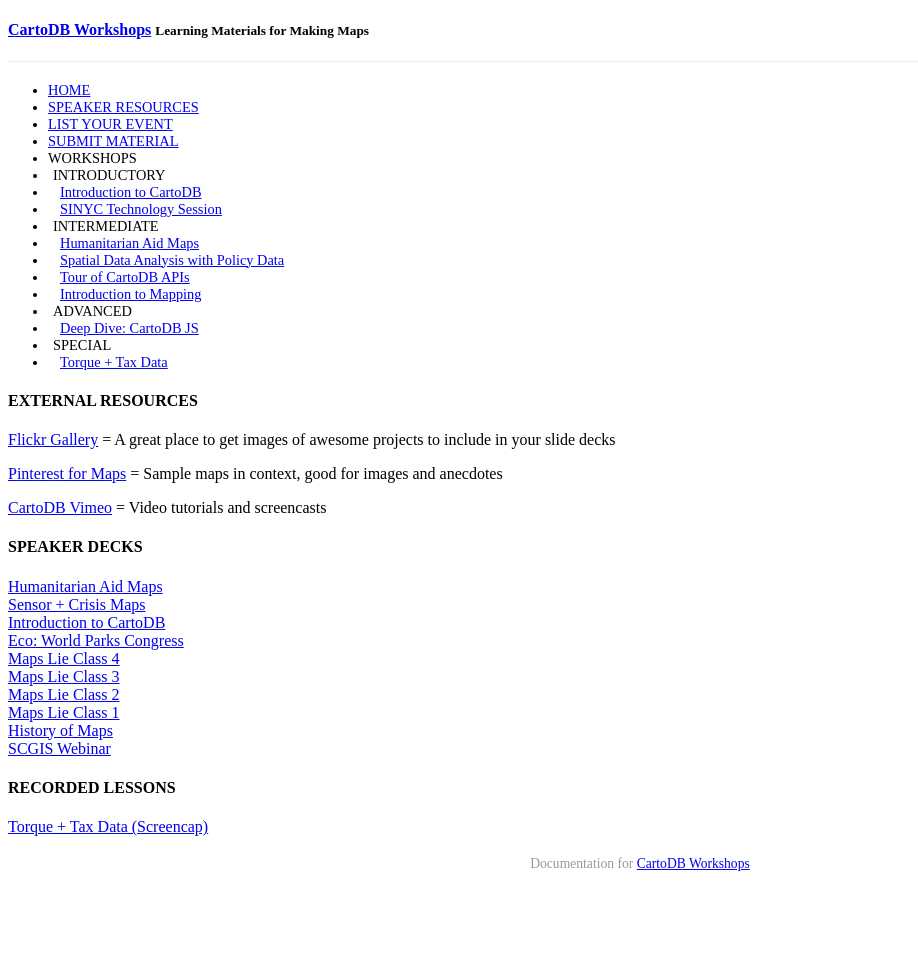
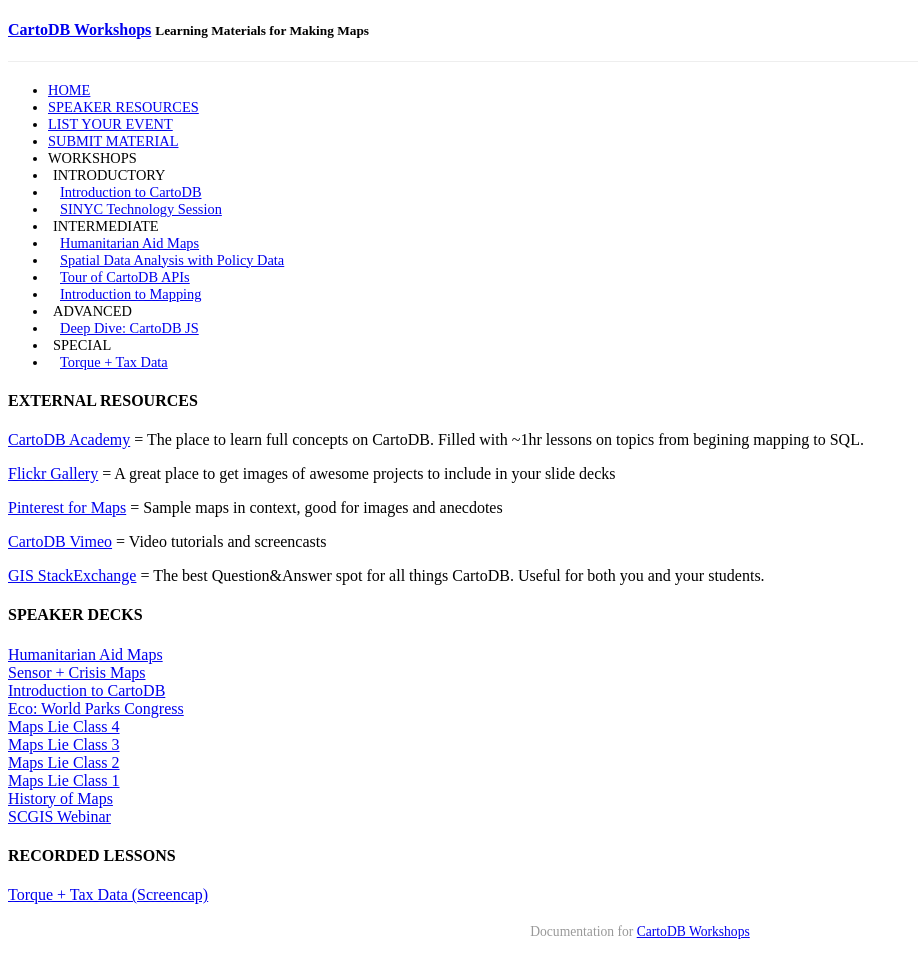
Before and after one commit to CartoDB/training, a Jekyll site: the page built from speakers.md, in a window 1280 px wide. Shown: the whole page, without its empty margins (0-918 px from the left). Built offline with Jekyll 4.4.1, drawn with Linux system fonts in a browser that asks for light colours; a style sheet for code colours, icons or effects is not loaded; before the commit the page ends 900 px from its top, so only the background shows below that.

Commit message:
couple more resources

```diff
--- a/speakers.md
+++ b/speakers.md
@@ -5,8 +5,12 @@
 
 #### EXTERNAL RESOURCES
 
+[CartoDB Academy](http://academy.cartodb.com/) = The place to learn full concepts on CartoDB. Filled with ~1hr lessons on topics from begining mapping to SQL.
+
 [Flickr Gallery](https://www.flickr.com/photos/62832379@N00/) = A great place to get images of awesome projects to include in your slide decks
 
 [Pinterest for Maps](http://www.pinterest.com/andrewxhill/interactive-maps/) = Sample maps in context, good for images and anecdotes
 
 [CartoDB Vimeo](https://vimeo.com/channels/cartodb) = Video tutorials and screencasts
+
+[GIS StackExchange](http://gis.stackexchange.com/questions/tagged/cartodb) = The best Question&Answer spot for all things CartoDB. Useful for both you and your students.
```
